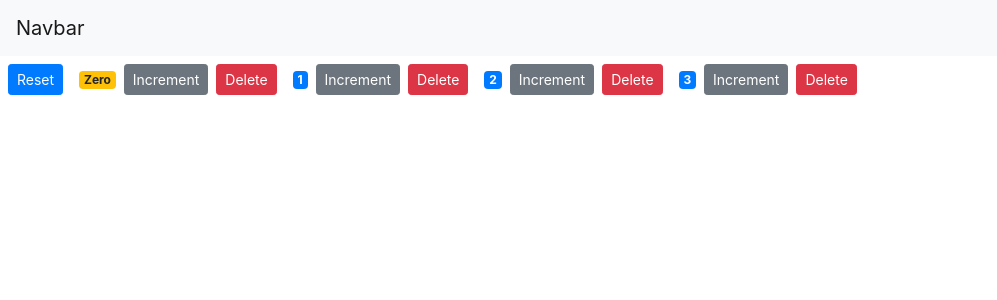
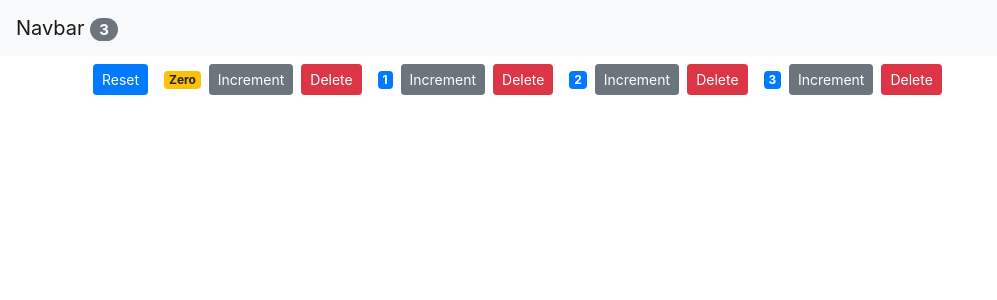
Before and after one commit to UsmanAfzl/Counter, a React (Create React App) app: page / in a window 1280 px wide. Shown: the top 300 px of the page, without its empty margins (0-997 px from the left). Built offline with nearby package versions, Linux system fonts and the light colour scheme.

Commit message:
Navbar with counter implemented

```diff
--- a/src/App.js
+++ b/src/App.js
@@ -1,16 +1,53 @@
-import React from "react";
+import React, { Component } from "react";
 import "./App.css";
 import Navbar from "./components/navbar";
 import Counters from "./components/counters";
-function App() {
-  return (
-    <React.Fragment>
-      <Navbar />
-      <main className="containter">
-        <Counters />
-      </main>
-    </React.Fragment>
-  );
+
+class App extends Component {
+  state = {
+    counters: [
+      { id: 1, value: 0 },
+      { id: 2, value: 1 },
+      { id: 3, value: 2 },
+      { id: 4, value: 3 },
+    ],
+  };
+  handleDelete = (counterId) => {
+    const counters = this.state.counters.filter((c) => c.id !== counterId);
+    this.setState({ counters });
+  };
+  handleIncrement = (counter) => {
+    const counters = [...this.state.counters];
+    const index = this.state.counters.indexOf(counter);
+    counter.value++;
+    counters[index] = { ...counter };
+    this.setState({ counters });
+  };
+
+  handleReset = () => {
+    const counters = this.state.counters.map((c) => {
+      c.value = 0;
+      return c;
+    });
+    this.setState({ counters });
+  };
+  render() {
+    return (
+      <React.Fragment>
+        <Navbar
+          totalCounters={this.state.counters.filter((c) => c.value > 0).length}
+        />
+        <main className="container">
+          <Counters
+            onDelete={this.handleDelete}
+            onIncrement={this.handleIncrement}
+            onReset={this.handleReset}
+            counters={this.state.counters}
+          />
+        </main>
+      </React.Fragment>
+    );
+  }
 }
 
 export default App;
--- a/src/components/counters.jsx
+++ b/src/components/counters.jsx
@@ -1,49 +1,21 @@
 import React, { Component } from "react";
 import Counter from "../components/counter";
 class Counters extends Component {
-  state = {
-    counters: [
-      { id: 1, value: 0 },
-      { id: 2, value: 1 },
-      { id: 3, value: 2 },
-      { id: 4, value: 3 },
-    ],
-  };
-  handleDelete = (counterId) => {
-    const counters = this.state.counters.filter((c) => c.id !== counterId);
-    this.setState({ counters });
-  };
-  handleIncrement = (counter) => {
-    const counters = [...this.state.counters];
-    const index = this.state.counters.indexOf(counter);
-    counter.value++;
-    counters[index] = { ...counter };
-    this.setState({ counters });
-  };
-
-  handleReset = () => {
-    const counters = this.state.counters.map((c) => {
-      c.value = 0;
-      return c;
-    });
-    this.setState({ counters });
-  };
-
   render() {
     return (
       <div>
         <button
-          onClick={this.handleReset}
+          onClick={this.props.onReset}
           className="btn btn-primary btn-sm m-2"
         >
           Reset
         </button>
-        {this.state.counters.map((counter) => (
+        {this.props.counters.map((counter) => (
           <Counter
             key={counter.id}
-            onDelete={this.handleDelete}
+            onDelete={this.props.onDelete}
             counter={counter}
-            onIncrement={this.handleIncrement}
+            onIncrement={this.props.onIncrement}
           />
         ))}
       </div>
--- a/src/components/navbar.jsx
+++ b/src/components/navbar.jsx
@@ -5,7 +5,10 @@ class Navbar extends Component {
     return (
       <nav className="navbar navbar-light bg-light">
         <a className="navbar-brand" href="#">
-          Navbar
+          Navbar{" "}
+          <span className="badge badge-pill badge-secondary">
+            {this.props.totalCounters}
+          </span>
         </a>
       </nav>
     );
```
